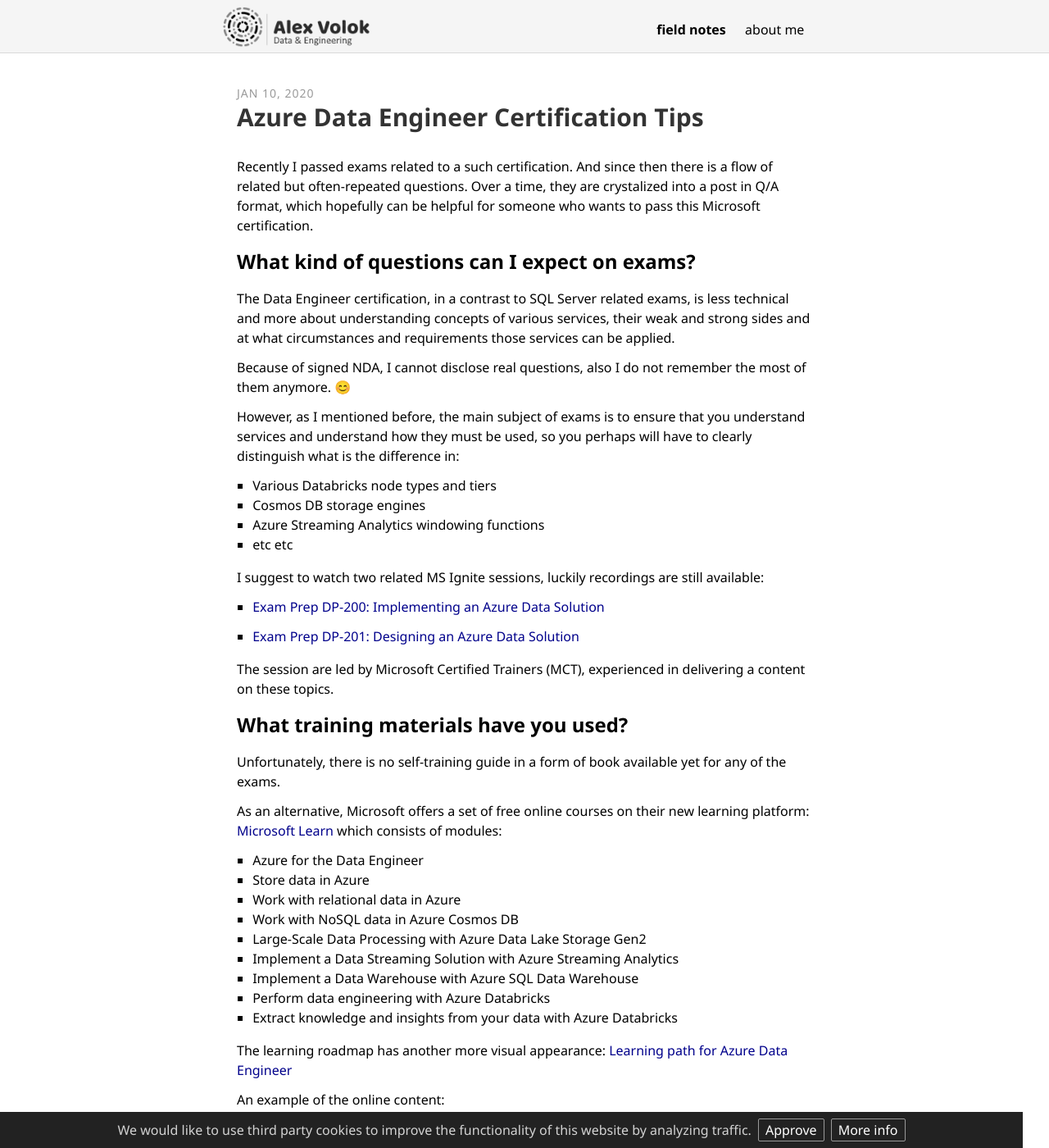
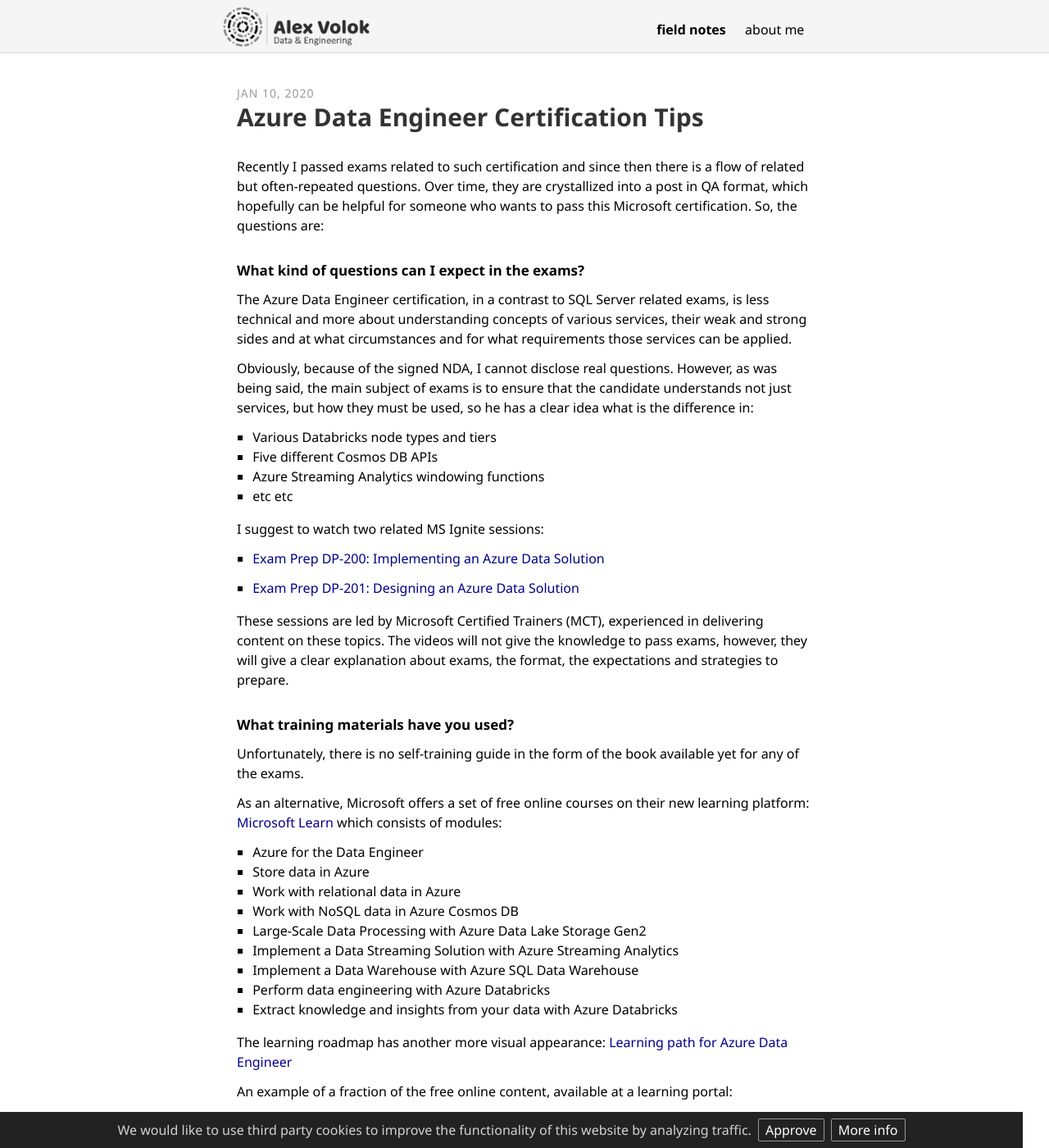
Before and after one commit to alexvolok/alexvolok.github.io, a Jekyll site: the page built from _posts/2020-01-10-azure-data-engineer-certification-tips.md, in a window 1280 px wide and 1400 px high. Shown: the whole window at 82% size. Built offline with Jekyll 4.4.1, drawn with Linux system fonts in a browser that asks for light colours; some web fonts are replaced; some of the changed text lies outside the part shown.

Commit message:
adjustments

```diff
--- a/_posts/2020-01-10-azure-data-engineer-certification-tips.md
+++ b/_posts/2020-01-10-azure-data-engineer-certification-tips.md
@@ -10,33 +10,31 @@
 ---
 
 
-Recently I passed exams related to a such certification. And since then there is a flow of related but often-repeated questions. Over a time, they are crystalized into a post in Q/A format, which hopefully can be helpful for someone who wants to pass this Microsoft certification.
+Recently I passed exams related to such certification and since then there is a flow of related but often-repeated questions. Over time, they are crystallized into a post in QA format, which hopefully can be helpful for someone who wants to pass this Microsoft certification. So, the questions are:
 
 
-### What kind of questions can I expect on exams?
+#### What kind of questions can I expect in the exams?
 
-The Data Engineer certification, in a contrast to SQL Server related exams, is less technical and more about understanding concepts of various services, their weak and strong sides and at what circumstances and requirements those services can be applied.
+The Azure Data Engineer certification, in a contrast to SQL Server related exams, is less technical and more about understanding concepts of various services, their weak and strong sides and at what circumstances and for what requirements those services can be applied.
 
-Because of signed NDA, I cannot disclose real questions, also I do not remember the most of them anymore. 😊
-
-However, as I mentioned before, the main subject of exams is to ensure that you understand services and understand how they must be used, so you perhaps will have to clearly distinguish what is the difference in:
+Obviously, because of the signed NDA, I cannot disclose real questions. However, as was being said, the main subject of exams is to ensure that the candidate understands not just services, but how they must be used, so he has a clear idea what is the difference in:
 
  -	Various Databricks node types and tiers
- -	Cosmos DB storage engines
+ -	Five different Cosmos DB APIs
  -	Azure Streaming Analytics windowing functions
  -	etc etc
 
-I suggest to watch two related MS Ignite sessions, luckily recordings are still available:
+I suggest to watch two related MS Ignite sessions:
 
  - [Exam Prep DP-200: Implementing an Azure Data Solution](https://myignite.techcommunity.microsoft.com/sessions/82936?source=sessions){:target="_blank"}
 
  - [Exam Prep DP-201: Designing an Azure Data Solution](https://myignite.techcommunity.microsoft.com/sessions/80164?source=sessions){:target="_blank"}
 
-The session are led by Microsoft Certified Trainers (MCT), experienced in delivering a content on these topics.
+These sessions are led by Microsoft Certified Trainers (MCT), experienced in delivering content on these topics. The videos will not give the knowledge to pass exams, however, they will give a clear explanation about exams, the format, the expectations and strategies to prepare.
 
-### What training materials have you used?
+#### What training materials have you used?
 
-Unfortunately, there is no self-training guide in a form of book available yet for any of the exams.
+Unfortunately, there is no self-training guide in the form of the book available yet for any of the exams.
 
 As an alternative, Microsoft offers a set of free online courses on their new learning platform: [Microsoft Learn](https://docs.microsoft.com/en-us/learn){:target="_blank"} which consists of modules:
 
@@ -52,29 +50,29 @@
 
 The learning roadmap has another more visual appearance: [Learning path for Azure Data Engineer](https://query.prod.cms.rt.microsoft.com/cms/api/am/binary/RWuAzL){:target="_blank"}
 
-An example of the online content:
+An example of a fraction of the free online content, available at a learning portal:
 
 <img src="/assets/images/posts/azure-data-engineer-cert/example_online.png" alt="the roadmap" />
 
-The completion of the roadmap takes around 40-60 hours. It pays off, because this set of modules covers nearly all subjects touched by exams.
+The completion of the roadmap takes around 40-60 hours. It pays off because the set of modules covers nearly all topics touched by exams.
 These free online courses were also my main training material.
 
-Worth to mention a free to join Microsoft program: [Visual Studio Dev Essentials](https://visualstudio.microsoft.com/dev-essentials/){:target="_blank"}. It unlocks an temporary access to free azure services and training resources like a **Pluralsight** and **LinkedIn Learning**, which can also be helpful during the training phase.
+Worth to mention a free to join Microsoft program: [Visual Studio Dev Essentials](https://visualstudio.microsoft.com/dev-essentials/){:target="_blank"}. It unlocks temporary access to free azure services and training resources like a **Pluralsight** and **LinkedIn Learning**, which can also be helpful during the training phase.
 
 And of course, there is also an option of paid instructor-led courses via the network of learning partners:
  -	Course DP-200T01-A: Implementing an Azure Data Solution
  -	Course DP-201T01-A: Designing an Azure Data Solution
 
-### Was it an “easy to get” certification?
+#### Was it “easy to get” certification?
 
-This answer is going to be very subjective, but I have to say – *“No, the two required exams are not a something that you can go and pass blindly, without a preparation”*. Unless you work with all involved technologies and Azure services during during the last couple years 40 hours per week and already become a master in all of them.
+This answer is going to be very subjective, but I have to say – *“No, the two required exams are not something that you can go and pass blindly, without a preparation”*. Even if you work with all involved technologies and Azure services during the last couple of years there is still a chance that some annoying questions will appear about services that are not yet in your toolbox.
 
-Just to recall, 700 is a passing score. After months of training I was attending exams full of confidence. To my surprise, I received 712 points on a first exam. The second one I passed with not that much better score. Of course, I was glad to receive a congratulations message on a Prometric screen, but the failure was a close call.
+Just to recall, 700 is a passing score. After months of training, I was attending exams full of confidence. To my surprise, I received 712 points on one of the exams. Of course, I was glad to receive a congratulations message on a Prometric screen, but my failure was a very close call.
 
 
 
-### Final words
+#### Final words
 
-I hope that answers on those three questions and the referenced content gives an understanding about the certification and will help to prepare for exams and pass them from a first try.
+I hope that answers on those three questions and the referenced content gives an understanding of the certification and will help to prepare for exams and pass them from a first try.
 
-Many thanks for reading..
+Many thanks for reading.
```
Also changed, not shown: privacy.md (+1 -1 lines).
